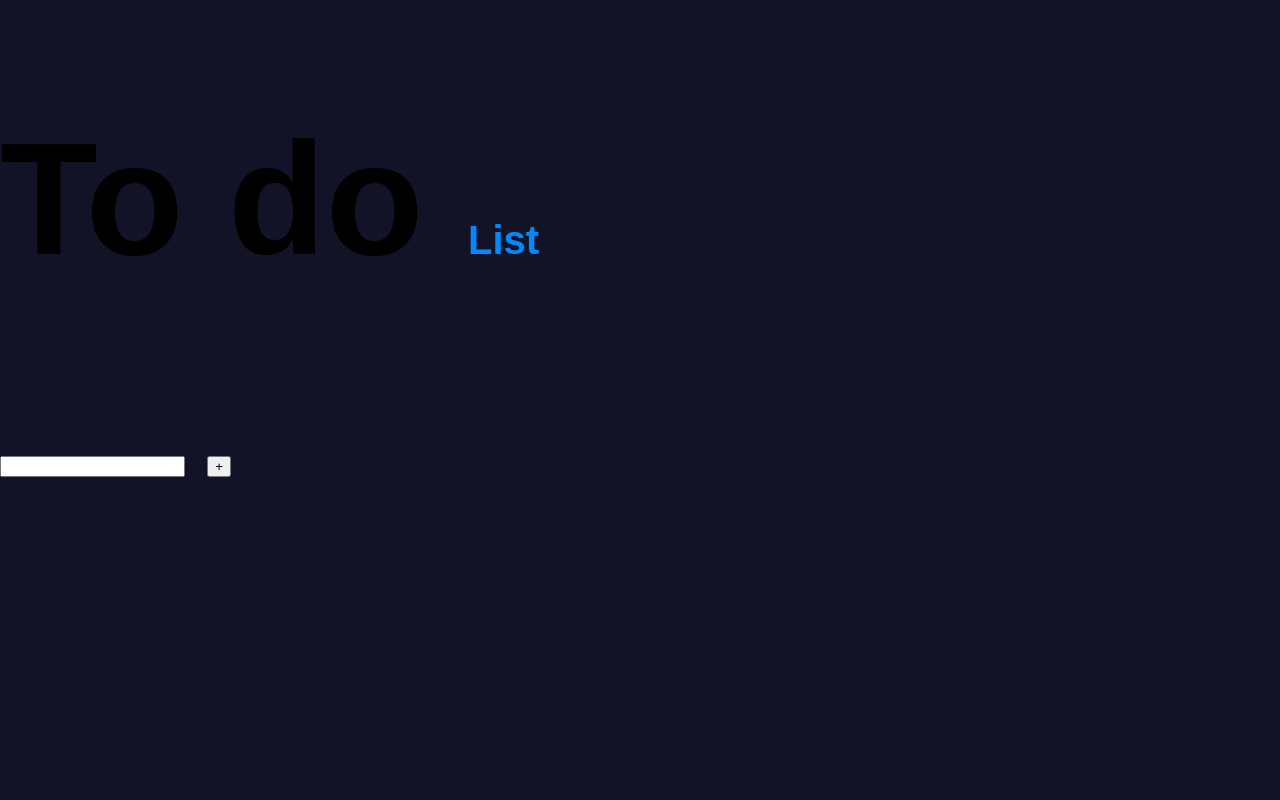
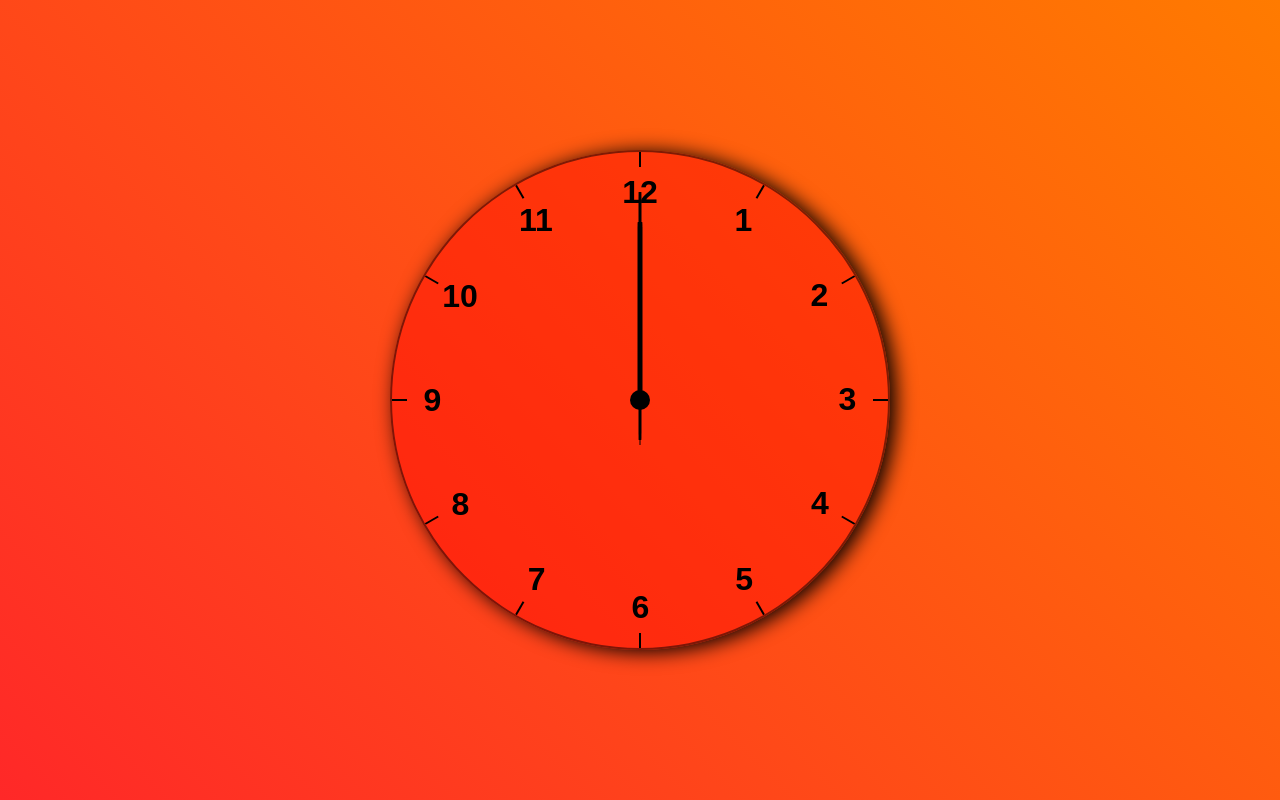
Before and after one commit to gtcelvam/Projects, a plain HTML site: page index.html in a window 1280 px wide. Drawn offline with Linux system fonts and the light colour scheme.

Commit message:
Analog clock

```diff
--- a/index.html
+++ b/index.html
@@ -1,79 +1,64 @@
 <!DOCTYPE html>
 <html lang="en">
 <head>
-    <meta charset="UTF-8">
-    <meta name="viewport" content="width=device-width, initial-scale=1.0">
-    <title>Document</title>
-    <link rel="stylesheet" href="style.css">
+  <meta charset="UTF-8">
+  <meta name="viewport" content="width=device-width, initial-scale=1.0">
+  <title>Clock</title>
+  <link rel="stylesheet" type="text/css" href="style.css">
 </head>
 <body>
-    <div class="name">
-        <h1>To do <span style="color: rgb(0, 136, 255);font-size: 40px;">List</span></h1>
+  <div class="clock">
+    <!-- Numbers starts here -->
+    <div class="num num1">
+      <div>1</div>
     </div>
-    <div class="main">
-        <input type="text" class="input">
-        <button class="btn">+</button>
+    <div class="num num2">
+      <div>2</div>
     </div>
-    <div class="section2">
-        <div class="container">
-        </div>
+    <div class="num num3">
+      <div>3</div>
     </div>
+    <div class="num num4">
+      <div>4</div>
+    </div>
+    <div class="num num5">
+      <div>5</div>
+    </div>
+    <div class="num num6">
+      <div>6</div>
+    </div>
+    <div class="num num7">
+      <div>7</div>
+    </div>
+    <div class="num num8">
+      <div>8</div>
+    </div>
+    <div class="num num9">
+      <div>9</div>
+    </div>
+    <div class="num num10">
+      <div>10</div>
+    </div>
+    <div class="num num11">
+      <div>11</div>
+    </div>
+    <div class="num num12">
+      <div>12</div>
+    </div>
+    <!-- Numbers ends here -->
 
-
-    <script>
-        const addbutton = document.querySelector(".btn");
-        const container = document.querySelector('.container');
-        const input = document.querySelector('.input');
-
-    class check{
-        constructor(notes){
-            this.createnote(notes);
-        }
-
-
-        createnote(notes){
-            let box = document.createElement("div");
-            box.classList.add("container");
-
-            let input = document.createElement("input");
-            input.value = notes;
-            input.disabled = true;
-            input.classList.add("notes")
-
-            let inbutton = document.createElement("button");
-            inbutton.innerHTML = "Edit";
-            inbutton.classList.add("button")
-
-            let rebutton = document.createElement("button");
-            rebutton.innerHTML= "Delete"
-            rebutton.classList.add("button")
-
-            container.appendChild(box);
-            box.appendChild(input);
-            box.appendChild(inbutton);
-            box.appendChild(rebutton);
-
-            inbutton.addEventListener("click",function(){
-                input.disabled = !input.disabled;
-            })
-
-            rebutton.addEventListener("click",function(notes){
-                container.removeChild(box);
-            })
-        }
-    }
-        function play(){
-          if (input.value != ""){
-              new check(input.value);
-              input.value = "";
-          }
-        }
-        addbutton.addEventListener("click",play);
-        window.addEventListener("keydown",(e) => {
-            if(e.which == 13){
-                play();
-            }
-        })
-    </script>
+    <!-- Hands starts here -->
+    <div class="hand" id="sec">
+      <div class="sec"></div>
+    </div>
+    <div class="hand" id="min">
+      <div class="min"></div>
+    </div>
+    <div class="hand" id="hour">
+      <div class="hour"></div>
+    </div>
+    <!-- Hands ends here -->
+  </div>
+  <script type="text/javascript" src="app.js"></script>
 </body>
 </html>
--- a/style.css
+++ b/style.css
@@ -1,129 +1,179 @@
-body{
+*{
     margin: 0px;
     padding: 0px;
+    box-sizing: border-box;
+}
+body{
+    width: 100vw;
+    height: 100vh;
+    overflow: hidden;
+    display: flex;
+    align-items: center;
+    justify-content: center;
     font-family: fantasy;
-    box-sizing: border-box;
-    font-size: 5rem;
-    font-weight: bold;
-    background-color: rgb(19, 19, 39);
+    background-image : linear-gradient(45deg,#ff2828,#ff7b00);
 }
-.time{
+
+.clock{
+position: relative;
+width: 500px;
+height: 500px;
+overflow: hidden;
+border: 2px solid rgba(0, 0, 0,0.5);
+border-radius: 250px;
+background-color: rgba(255, 0, 0, 0.4);
+box-shadow: 6px 2px 20px black;
+}
+
+.clock::after{
+    content: "";
     position: absolute;
-    display: flex;
-    width: 65%;
-    max-width: 100%;
+    top: 0;
+    left: 0;
+    width: 100%;
+    height: 100%;
+    background: linear-gradient(90deg,rgba(255, 17, 17, 0.4),rgba(146, 97, 97, 0.3),50%);
+}
+
+.clock::before{
+    content: "";
+    position: absolute;
     top: 50%;
     left: 50%;
     transform: translate(-50%,-50%);
-    align-items: center;
-    justify-content: center;
-    border-radius: 10px;
-    background-color: rgba(0, 119, 255,0.1);
-    box-shadow: 1px 1px 8px rgba(29, 221, 255, 0.5);
-    transition: 0.5s ease-in-out;
+    width: 20px;
+    height: 20px;
+    background-color: black;
+    border-radius: 50%;
 }
 
-.time:hover{
-    background-color: rgba(0, 119, 255,0.3);
+.num{
+    position: absolute;
+    width: 100%;
+    height: 100%;
+    top: 0;
+    left: 0;
+    text-align: center;
+    font-size: 2rem;
+    font-weight: 700;
+    padding: 1.4rem;
 }
 
-.clock{
-    padding: 30px 25px;
-    letter-spacing: 0.5rem;
-    background : linear-gradient(255deg, rgba(0, 4, 255, 0.1), rgba(211, 211, 211,0.1));
-    box-shadow: 1px 1px 8px rgba(20, 218, 253, 0.5);
-    border: none;
-    overflow: hidden;
-    color: white;
-    text-shadow:4px 4px 6px rgba(255, 255, 255, 0.4);
+.num::before{
+    content: "";
+    position: absolute;
+    top: 0;
+    left: 50%;
+    transform: translate(-50%);
+    width: 2px;
+    height: 15px;
+    background-color: black;
 }
 
-.other{
-    padding: 0px 5px;
-    overflow: hidden;
-    color: white;
-    text-shadow:4px 4px 4px rgba(110, 226, 255, 0.4);
+.num1{
+    transform: rotate(30deg);
+}
+.num1 div{
+    transform: rotate(-30deg);
+}
+.num2{
+    transform: rotate(60deg);
+}
+.num2 div{
+    transform: rotate(-60deg);
+}
+.num3{
+    transform: rotate(90deg);
+}
+.num3 div{
+    transform: rotate(-90deg);
+}
+.num4{
+    transform: rotate(120deg);
+}
+.num4 div{
+    transform: rotate(-120deg);
+}
+.num5{
+    transform: rotate(150deg);
+}
+.num5 div{
+    transform: rotate(-150deg);
+}
+.num6{
+    transform: rotate(180deg);
+}
+.num6 div{
+    transform: rotate(-180deg);
+}
+.num7{
+    transform: rotate(210deg);
+}
+.num7 div{
+    transform: rotate(-210deg);
+}
+.num8{
+    transform: rotate(240deg);
+}
+.num8 div{
+    transform: rotate(-240deg);
+}
+.num9{
+    transform: rotate(270deg);
+}
+.num9 div{
+    transform: rotate(-270deg);
+}
+.num10{
+    transform: rotate(300deg);
+}
+.num10 div{
+    transform: rotate(-300deg);
+}
+.num11{
+    transform: rotate(330deg);
+}
+.num11 div{
+    transform: rotate(-330deg);
+}
+.num12{
+    transform: rotate(360deg);
+}
+.num12 div{
+    transform: rotate(-360deg);
 }
 
-.days{
+.hand{
     position: absolute;
-    display: flex;
-    width: 65%;
-    max-width: 100%;
-    overflow: hidden;
-    top: 50%;
+    top : 0;
+    left: 0;
+    width: 100%;
+    height: 100%;
+}
+.hand div{
+    position: absolute;
+    top : 0;
     left: 50%;
-    transform: translate(-50%,-50%);
-    align-items: center;
-    justify-content: center;
-    margin-top: 120px;
-    color : rgba(241, 241, 241,0.4);
-    bottom : 120px;
-    font-size: 1rem;
-    font-family: 'Franklin Gothic Medium', 'Arial Narrow', Arial, sans-serif;
+    transform: translateX(-50%);
+    background-color: rgb(0, 0, 0);
 }
-
-.days p{
-    padding : 0px 20px;
+.sec{
+    position: absolute;
+    margin: 45px 0px;
+    width: 1px;
+    height: 50%;
 }
-
-@media all and (max-width : 600px){
-    .time{
-        position: absolute;
-        display: flex;
-        width: 80%;
-        max-width: 100%;
-        top: 50%;
-        left: 50%;
-        transform: translate(-50%,-50%);
-        align-items: center;
-        justify-content: center;
-        border-radius: 10px;
-        background-color: rgba(0, 119, 255,0.1);
-        box-shadow: 1px 1px 8px rgba(29, 221, 255, 0.5);
-        transition: 0.5s ease-in-out;
-    }
-
-    .clock{
-        margin: 0px 10px;
-        padding: 10px 15px;
-        font-size: 15px;
-        letter-spacing: 0.5rem;
-        background : linear-gradient(255deg, rgba(0, 4, 255, 0.1), rgba(211, 211, 211,0.1));
-        box-shadow: 1px 1px 8px rgba(20, 218, 253, 0.5);
-        border: none;
-        overflow: hidden;
-        color: rgb(255, 255, 255);
-        text-shadow:4px 4px 6px rgba(255, 255, 255, 0.4);
-    }
-
-    .other{
-        padding: 0px 5px;
-        font-size: 15px;
-        overflow: hidden;
-        color: white;
-        text-shadow:4px 4px 4px rgba(110, 226, 255, 0.4);
-    }
-    .days{
-        position: absolute;
-        display: flex;
-        width: 100%;
-        max-width: 100%;
-        overflow: hidden;
-        top: 50%;
-        left: 50%;
-        transform: translate(-50%,-50%);
-        align-items: center;
-        justify-content: center;
-        margin-top: 40px;
-        margin-left: 2px;
-        color : rgba(241, 241, 241,0.4);
-        bottom : 20px;
-        font-size: 10px;
-        font-family: 'Franklin Gothic Medium', 'Arial Narrow', Arial, sans-serif;
-    }
-
-    .days p{
-        padding : 0px 10px;
-    }
+.min{
+    position: absolute;
+    margin: 40px 0px;
+    width: 3px;
+    height: 50%;
+    border-radius: 5%;
 }
+.hour{
+    position: absolute;
+    margin: 70px 0px;
+    width: 5px;
+    height: 35%;
+    border-radius: 5%;
+}
```
Also changed, not shown: Clock/app.js (added, +18 -0 lines).
